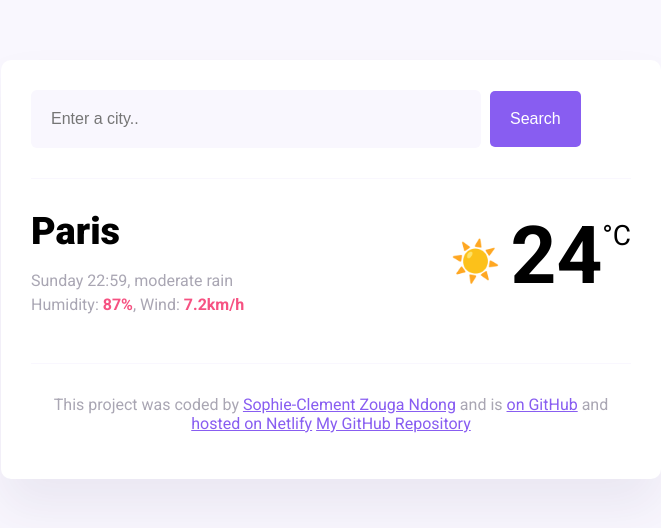
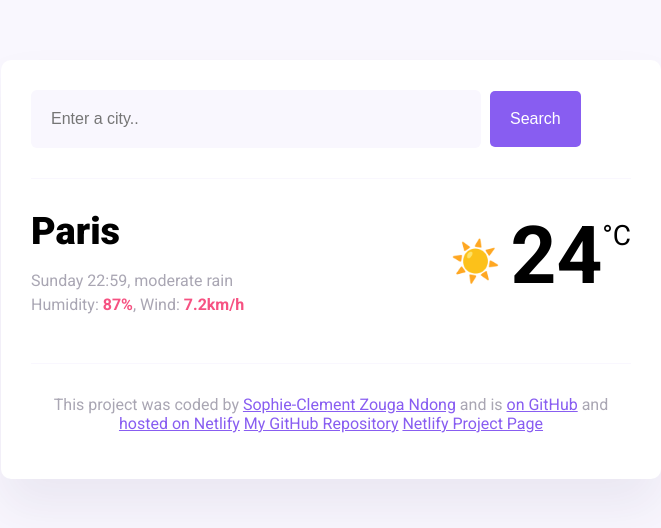
Before and after one commit to szouga/github_hosting, a website built with Parcel: page index.html in a window 1280 px wide. Shown: the whole page, without its empty margins (309-970 px from the left). Built offline with nearby package versions, Linux system fonts and the light colour scheme.

Commit message:
index.html: add netlify project page link

```diff
--- a/index.html
+++ b/index.html
@@ -51,6 +51,8 @@
           <a href="https://github.com/szouga" target="_blank"> on GitHub</a> and
           <a href="https://golden-toffee-dc8676.netlify.app/" target="_blank">hosted on Netlify</a>
           <a href="https://github.com/szouga/github_hosting" target="_blank">My GitHub Repository</a>
+          <a href="https://app.netlify.com/projects/golden-toffee-dc8676/deploys/6a3869f75179a56714f1d57c" target="_blank">
+            Netlify Project Page</a>
         </p>
       </footer>
     </div>
```
